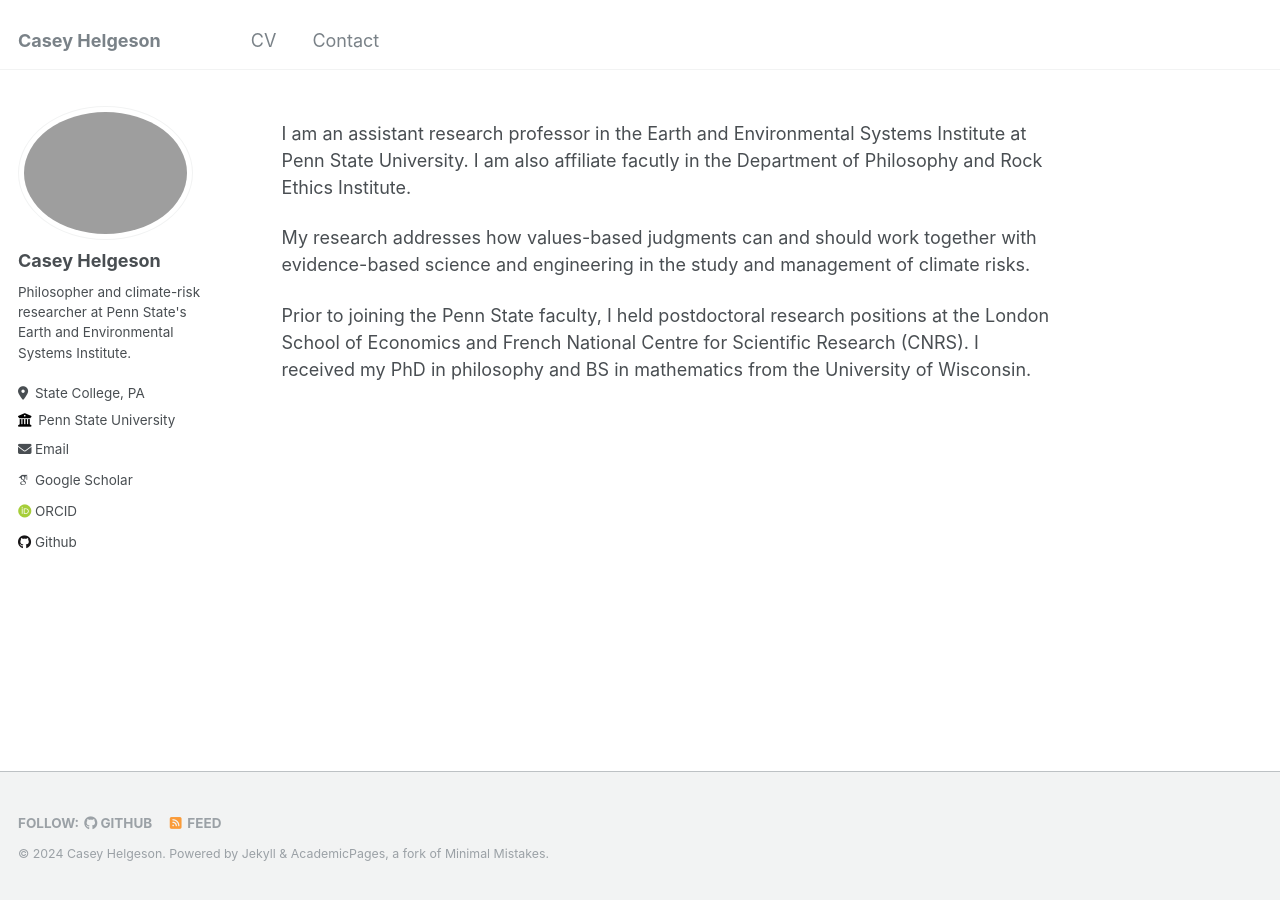
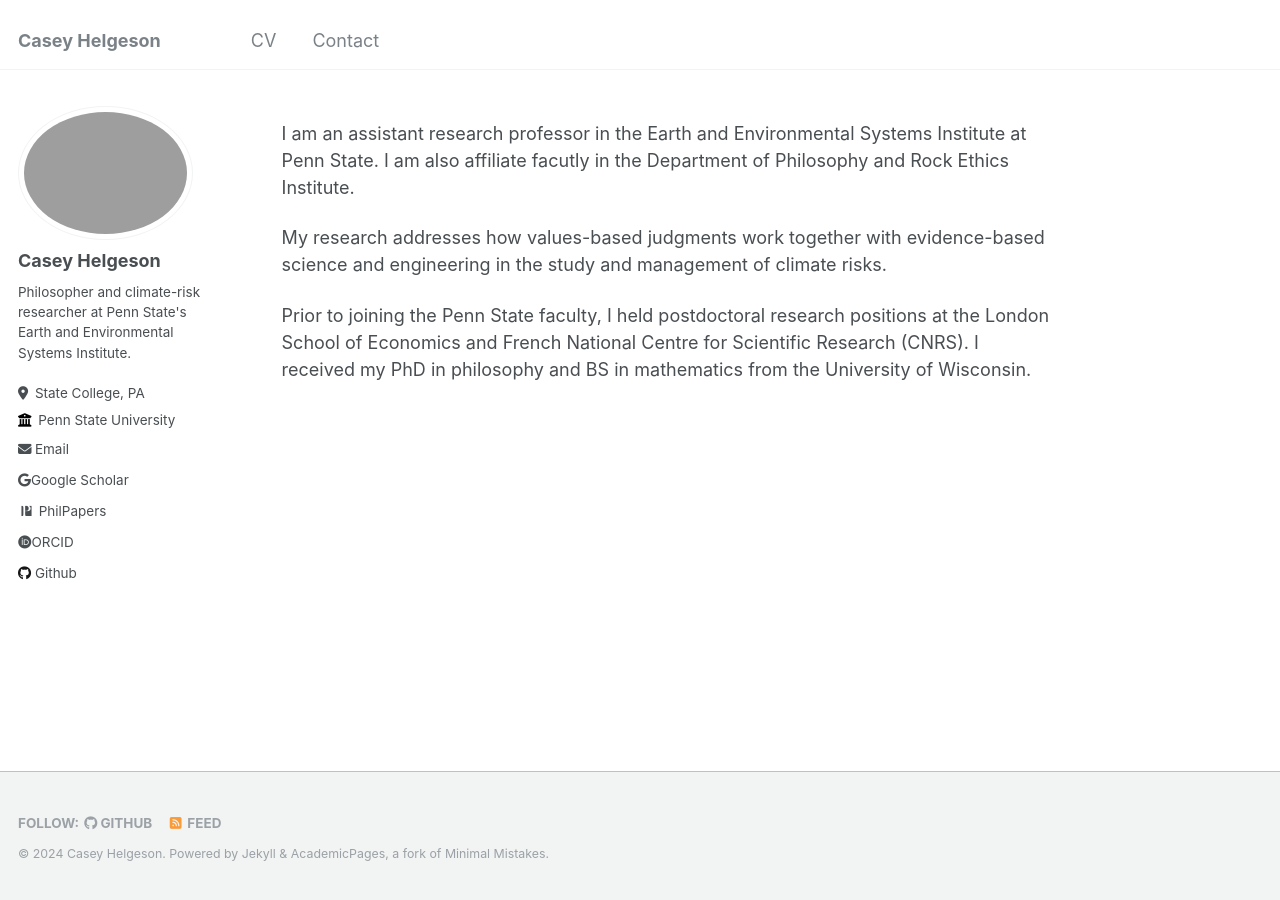
Before and after one commit to caseyhelgeson/caseyhelgeson.github.io, a Jekyll site: the page built from _pages/about.md, in a window 1280 px wide. Built offline with Jekyll 4.4.1, drawn with Linux system fonts in a browser that asks for light colours; some web fonts are replaced.

Commit message:
change link icons

```diff
--- a/_includes/author-profile.html
+++ b/_includes/author-profile.html
@@ -42,7 +42,10 @@
         <li><a href="{{ author.arxiv }}"><i class="ai ai-arxiv ai-fw icon-pad-right"></i>arXiv</a></li>
       {% endif %}
       {% if author.googlescholar %}
-        <li><a href="{{ author.googlescholar }}"><i class="ai ai-google-scholar icon-pad-right"></i>Google Scholar</a></li>
+        <li><a href="{{ author.googlescholar }}"><i class="fa-brands fa-google"></i>Google Scholar</a></li>
+      {% endif %}
+      {% if author.philpapers %}
+        <li><a href="{{ author.philpapers }}"><i class="ai ai-philpapers ai-fw"></i> PhilPapers</a></li>
       {% endif %}
       {% if author.semantic %}
         <li><a href="{{ author.semantic }}"><i class="ai ai-semantic-scholar ai-fw icon-pad-right"></i>Semantic Scholar</a></li>
@@ -51,7 +54,7 @@
         <li><a href="{{ author.impactstory }}"><i class="ai ai-impactstory ai-fw icon-pad-right"></i>Impactstory</a></li>
       {% endif %}
       {% if author.orcid %}
-        <li><a href="{{ author.orcid }}"><i class="ai ai-orcid ai-fw icon-pad-right"></i>ORCID</a></li>
+        <li><a href="{{ author.orcid }}"><i class="fa-brands fa-orcid"></i>ORCID</a></li>
       {% endif %}
       {% if author.pubmed %}
         <li><a href="{{ author.pubmed }}"><i class="ai ai-pubmed ai-fw icon-pad-right"></i>PubMed</a></li>
--- a/_pages/about.md
+++ b/_pages/about.md
@@ -7,8 +7,8 @@ redirect_from:
   - /about.html
 ---
 
-I am an assistant research professor in the Earth and Environmental Systems Institute at Penn State University. I am also affiliate facutly in the Department of Philosophy and Rock Ethics Institute.
+I am an assistant research professor in the Earth and Environmental Systems Institute at Penn State. I am also affiliate facutly in the Department of Philosophy and Rock Ethics Institute.
 
-My research addresses how values-based judgments can and should work together with evidence-based science and engineering in the study and management of climate risks.
+My research addresses how values-based judgments work together with evidence-based science and engineering in the study and management of climate risks.
 
 Prior to joining the Penn State faculty, I held postdoctoral research positions at the London School of Economics and French National Centre for Scientific Research (CNRS). I received my PhD in philosophy and BS in mathematics from the University of Wisconsin.
```
